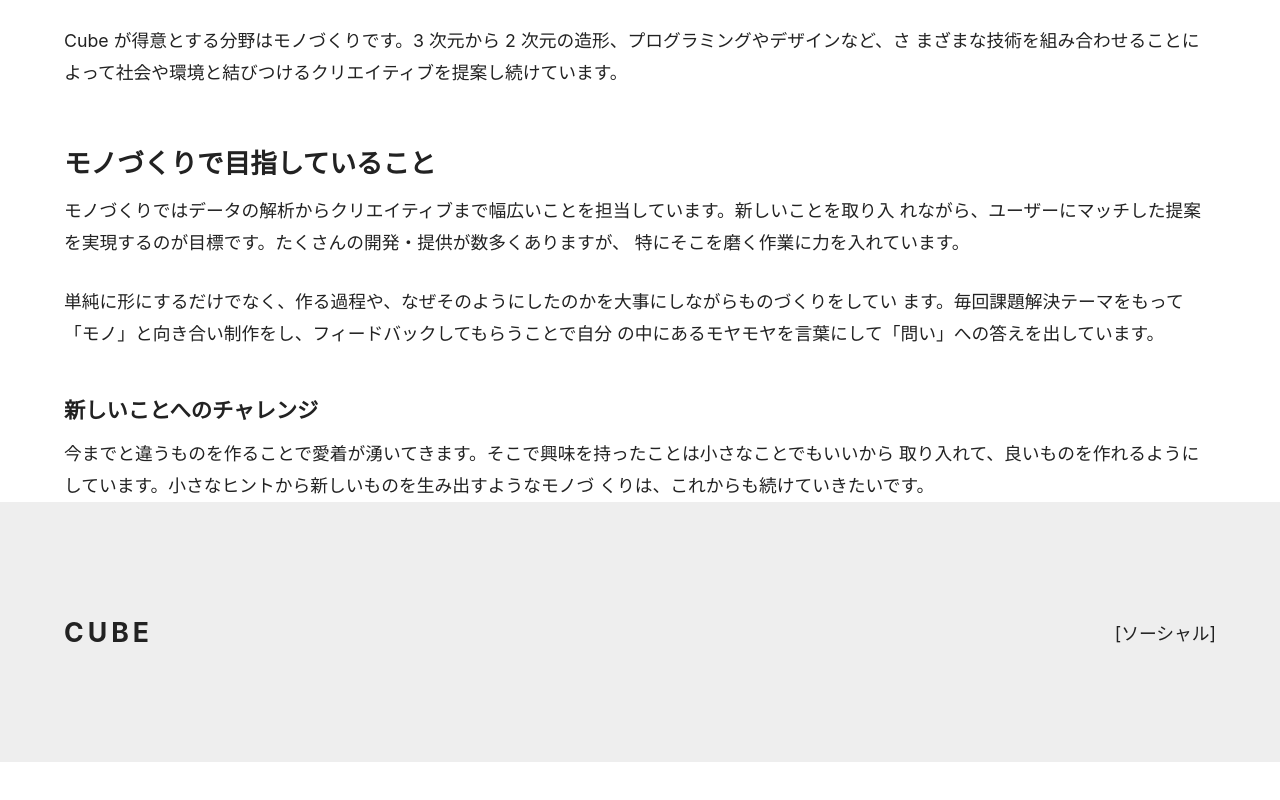
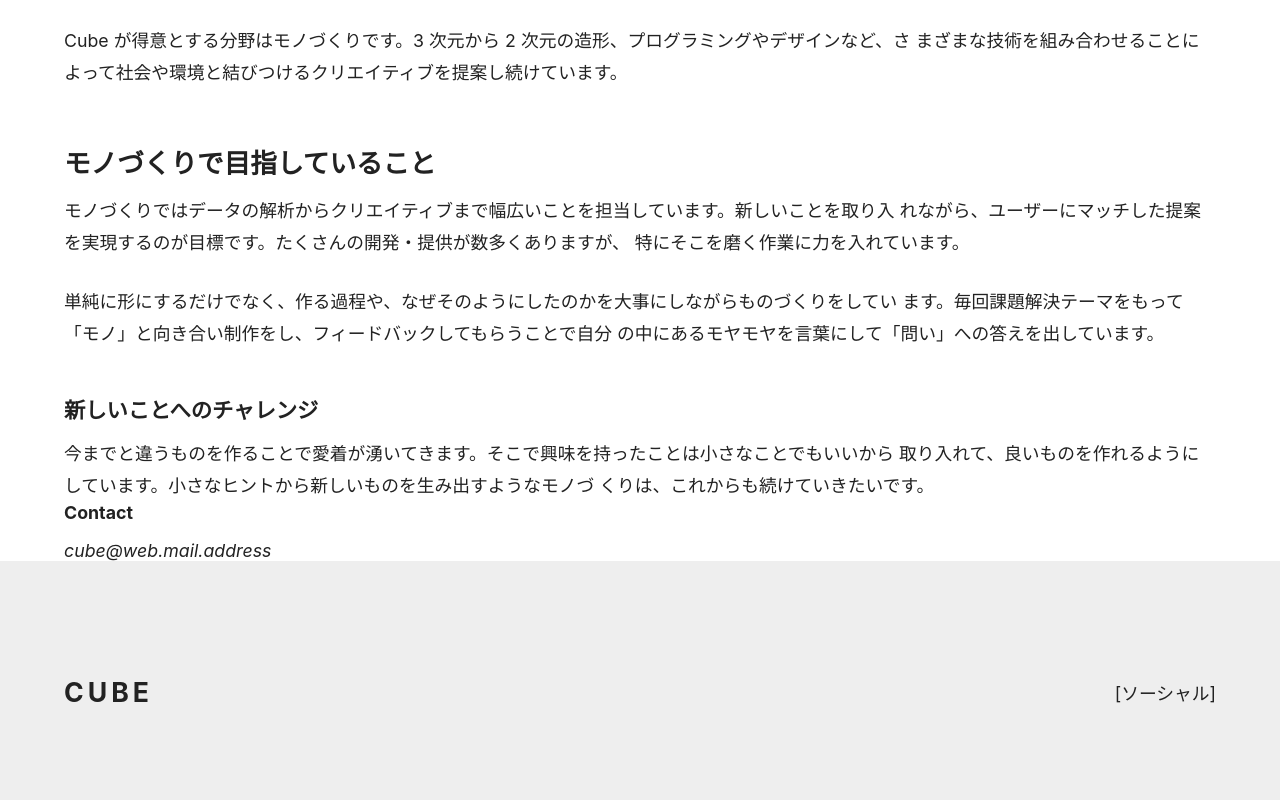
Before and after one commit to akky25/next-react-website-, a Next.js app: page /about in a window 1280 px wide. Shown: the part 481-1281 px from the top of the page. Before the commit the page ends 1243 px from the top, so only its background shows below. Built offline with nearby package versions, Linux system fonts and the light colour scheme.

Commit message:
Contactコンポーネント追加

```diff
--- /dev/null
+++ b/src/components/contact.tsx
@@ -0,0 +1,10 @@
+import styles from '@/styles/contact.module.css';
+
+export default function Contact() {
+  return (
+    <div className={styles.stack}>
+      <h3 className={styles.heading}>Contact</h3>
+      <address>cube@web.mail.address</address>
+    </div>
+  );
+}
--- a/src/pages/about.tsx
+++ b/src/pages/about.tsx
@@ -1,3 +1,4 @@
+import Contact from '@/components/contact';
 import Container from '@/components/container';
 import Hero from '@/components/hero';
 import PostBody from '@/components/post-body';
@@ -30,6 +31,7 @@
           くりは、これからも続けていきたいです。
         </p>
       </PostBody>
+      <Contact />
     </Container>
   );
 }
--- /dev/null
+++ b/src/styles/contact.module.css
@@ -0,0 +1,7 @@
+.stack > * + * {
+  margin-top: var(--stack-space, 1em);
+}
+
+.heading {
+  font-size: var(--body);
+}
```
